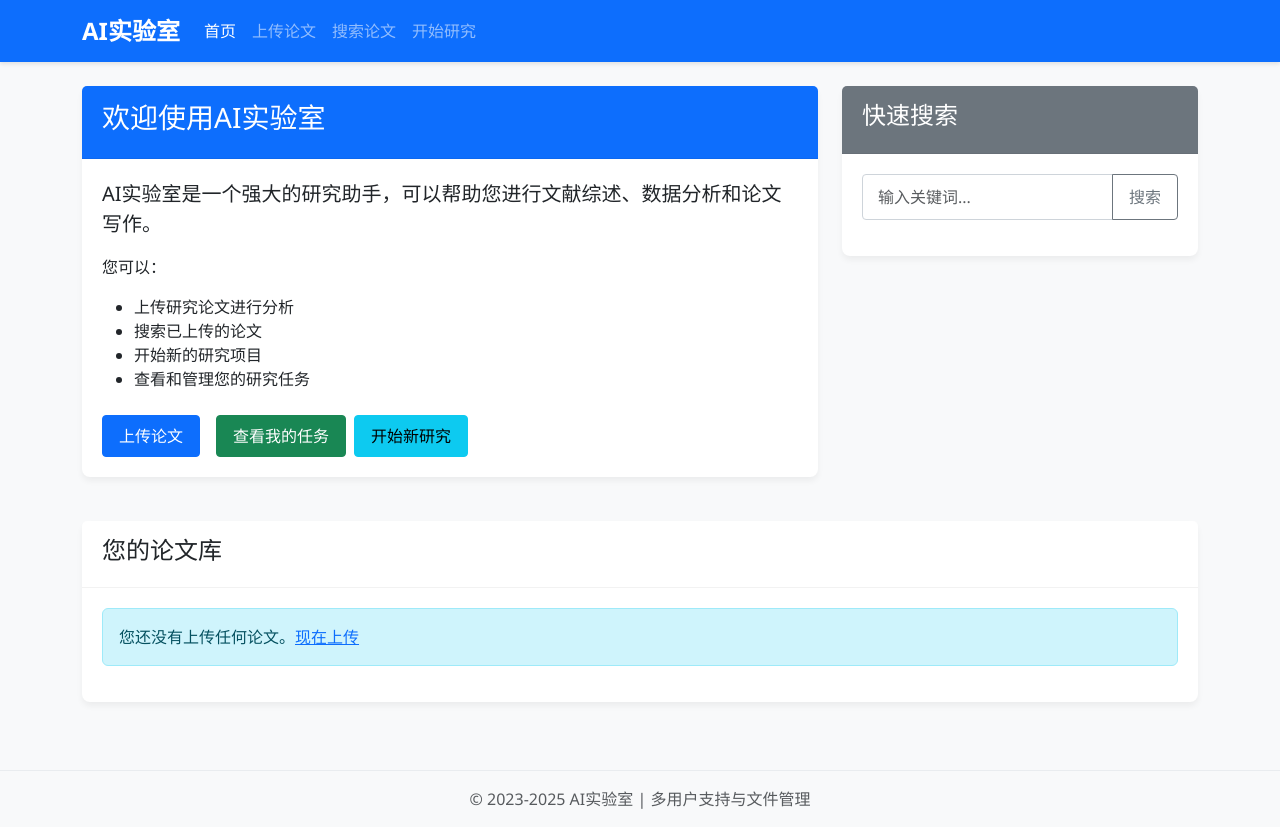
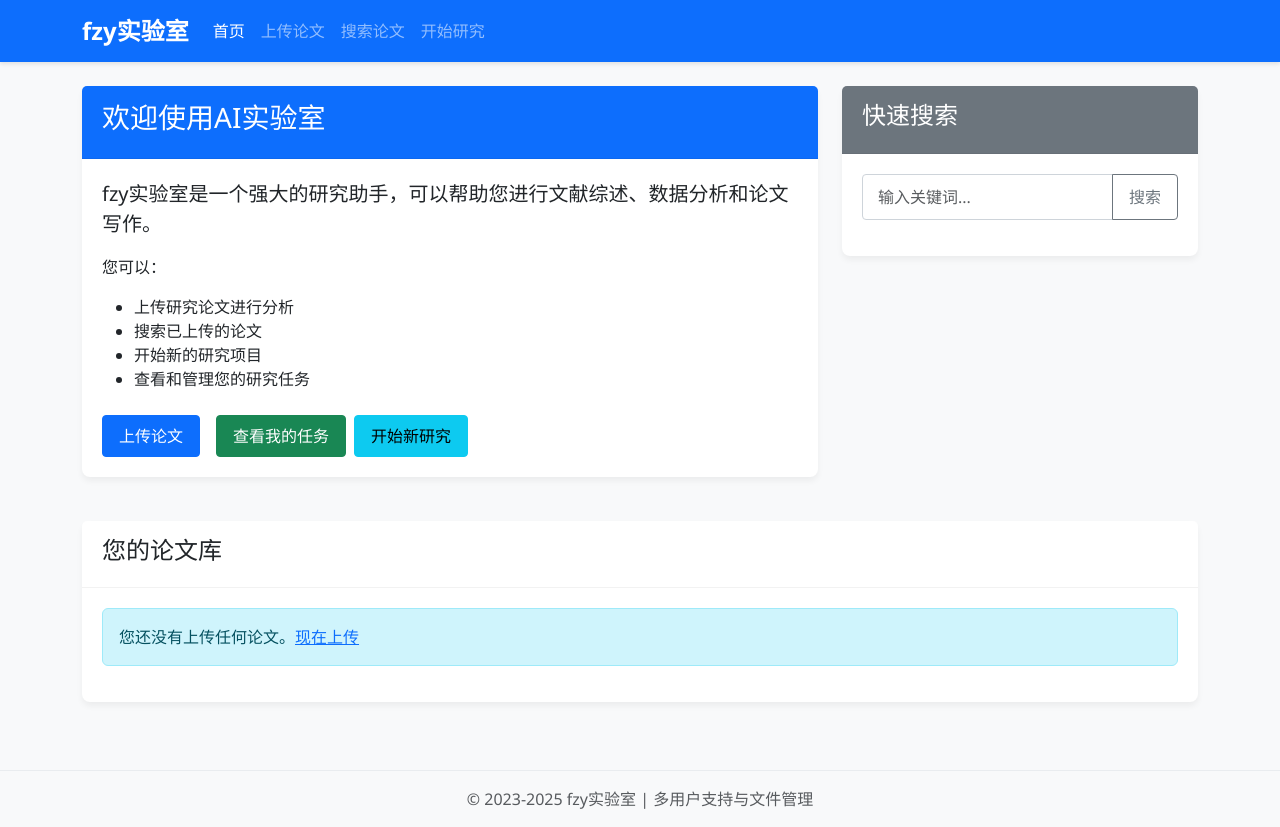
Before and after one commit to FuZhongyuan/AgentLaboratory-fzy, a Flask app: page / in a window 1280 px wide. Run offline with Flask 3, Linux system fonts and the light colour scheme; data comes from the database, SQL or seed files in the repository; data that the repository does not hold is empty.

Commit message:
加入了个人水印

```diff
--- a/app.py
+++ b/app.py
@@ -452,7 +452,7 @@ def run_research_task(task_id, user_id, topic, config_path):
     后台运行研究任务
     """
     if not AI_LAB_AVAILABLE:
-        update_task_status(task_id, 'failed', error_message="AI实验室模块不可用")
+        update_task_status(task_id, 'failed', error_message="fzy实验室模块不可用")
         return
 
     try:
@@ -1370,7 +1370,7 @@ def continue_research_task(task_id, user_id, state_path, phase):
         phase (str): 恢复的阶段
     """
     if not AI_LAB_AVAILABLE:
-        update_task_status(task_id, 'failed', error_message="AI实验室模块不可用")
+        update_task_status(task_id, 'failed', error_message="fzy实验室模块不可用")
         return
 
     try:
--- a/experiment_configs/MATH_agentlab.yaml
+++ b/experiment_configs/MATH_agentlab.yaml
@@ -7,7 +7,7 @@ research-topic: "Your goal is to design reasoning and prompt engineering techniq
 # Here you can put your OpenAI API key--if you don't have one or OpenAI doesn't work for you, you can also instead use `deepseek-api-key`
 api-key: "OPENAI-API-KEY-HERE"
 # or deepseek-api-key: "DEEPSEEK-API-KEY-HERE"
-# Agent Laboratory backend
+# fzy Agent backend
 llm-backend: o4-mini-yunwu
 # Literature review backend
 lit-review-backend: "o3-mini"
--- a/experiment_configs/MATH_agentrxiv.yaml
+++ b/experiment_configs/MATH_agentrxiv.yaml
@@ -7,7 +7,7 @@ research-topic: "Your goal is to design reasoning and prompt engineering techniq
 # Here you can put your OpenAI API key--if you don't have one or OpenAI doesn't work for you, you can also instead use `deepseek-api-key`
 api-key: "OPENAI-API-KEY-HERE"
 # or deepseek-api-key: "DEEPSEEK-API-KEY-HERE"
-# Agent Laboratory backend
+# fzy Agent backend
 llm-backend: "o3-mini"
 # Literature review backend
 lit-review-backend: "o3-mini"
--- a/papersolver.py
+++ b/papersolver.py
@@ -530,7 +530,7 @@ class PaperSolver:
                 methods_str += f"You ABSOLUTELY must without fail also include Figure_1.png in your paper using {fig1_text} on a new line.\n"
             elif os.path.exists("Figure_2.png"):
                 methods_str += f"You ABSOLUTELY must without fail also include Figure_2.png in your paper using {fig2_text} on a new line.\n"
-        if section is not None and section == "scaffold": section_cmd = f"Your objective right now is to only build the scaffolding for the paper. You should not include any text in the body of the paper, but should have an empty scaffold for each of the sections.  Where the sections go, write [ABSTRACT HERE] for abstract, and write [INTRODUCTION HERE] for the introduction... etc. Your paper should have the following sections: 1. Abstract 2. Introduction, 3. Background, 4. Related Work 5. Methods, 6. Experimental Setup 7. Results, and 8. Discussion. Just create the scaffolding as compilable latex. Your title should start with Research Report: [title here] where title here is a title you choose. For author write Agent Laboratory."
+        if section is not None and section == "scaffold": section_cmd = f"Your objective right now is to only build the scaffolding for the paper. You should not include any text in the body of the paper, but should have an empty scaffold for each of the sections.  Where the sections go, write [ABSTRACT HERE] for abstract, and write [INTRODUCTION HERE] for the introduction... etc. Your paper should have the following sections: 1. Abstract 2. Introduction, 3. Background, 4. Related Work 5. Methods, 6. Experimental Setup 7. Results, and 8. Discussion. Just create the scaffolding as compilable latex. Your title should start with Research Report: [title here] where title here is a title you choose. For author write fzy Agent."
         elif section is not None: section_cmd = f"Your only goal is to generate latex for the following {section}. DO NOT INCLUDE ANY PACKAGES OR ANY SECTION COMMANDS. DO NOT INCLUDE A TITLE OR DATE ONLY TEXT. You only have to generate text for this specific section and do not have to output anything else. {length} I repeat DO NOT INCLUDE ANY PACKAGES OR ANY SECTION COMMANDS. DO NOT INCLUDE A TITLE OR DATE ONLY TEXT. Use as many equations as you find necessary. You should include mathematical equations, numbers, and tables where necessary. Remember that to include a percentage sign % you must add a backslash \% or else it will become a comment. Here are some tips {per_section_tips[section]}  {methods_str}.\n\n"
         else: section_cmd = ""
         paper_len = sum([i.strip(string.punctuation).isalpha() for i in ("".join(self.paper_lines)).split()])
--- a/static/js/main.js
+++ b/static/js/main.js
@@ -1,5 +1,5 @@
 /**
- * AI实验室前端交互脚本
+ * fzy实验室前端交互脚本
  */
 
 document.addEventListener('DOMContentLoaded', function() {
--- a/templates/index.html
+++ b/templates/index.html
@@ -1,6 +1,6 @@
 {% extends "layout.html" %}
 
-{% block title %}首页 - AI实验室{% endblock %}
+{% block title %}首页 - fzy实验室{% endblock %}
 
 {% block content %}
 <div class="row">
@@ -10,7 +10,7 @@
                 <h3>欢迎使用AI实验室</h3>
             </div>
             <div class="card-body">
-                <p class="lead">AI实验室是一个强大的研究助手，可以帮助您进行文献综述、数据分析和论文写作。</p>
+                <p class="lead">fzy实验室是一个强大的研究助手，可以帮助您进行文献综述、数据分析和论文写作。</p>
                 <p>您可以：</p>
                 <ul>
                     <li>上传研究论文进行分析</li>
--- a/templates/layout.html
+++ b/templates/layout.html
@@ -3,7 +3,7 @@
 <head>
     <meta charset="UTF-8">
     <meta name="viewport" content="width=device-width, initial-scale=1.0">
-    <title>{% block title %}AI实验室{% endblock %}</title>
+    <title>{% block title %}fzy实验室{% endblock %}</title>
     <link rel="stylesheet" href="https://cdn.jsdelivr.net/npm/bootstrap@5.3.0/dist/css/bootstrap.min.css">
     <link rel="stylesheet" href="https://cdn.jsdelivr.net/npm/bootstrap-icons@1.11.0/font/bootstrap-icons.css">
     <link rel="stylesheet" href="{{ url_for('static', filename='css/style.css') }}">
@@ -12,7 +12,7 @@
 <body>
     <nav class="navbar navbar-expand-lg navbar-dark bg-primary">
         <div class="container">
-            <a class="navbar-brand" href="{{ url_for('index') }}">AI实验室</a>
+            <a class="navbar-brand" href="{{ url_for('index') }}">fzy实验室</a>
             <button class="navbar-toggler" type="button" data-bs-toggle="collapse" data-bs-target="#navbarNav">
                 <span class="navbar-toggler-icon"></span>
             </button>
@@ -324,7 +324,7 @@
 
     <footer class="footer mt-5 py-3 bg-light">
         <div class="container text-center">
-            <span class="text-muted">© 2023-2025 AI实验室 | 多用户支持与文件管理</span>
+            <span class="text-muted">© 2023-2025 fzy实验室 | 多用户支持与文件管理</span>
         </div>
     </footer>
 
--- a/templates/search.html
+++ b/templates/search.html
@@ -1,6 +1,6 @@
 {% extends "layout.html" %}
 
-{% block title %}搜索论文 - AI实验室{% endblock %}
+{% block title %}搜索论文 - fzy实验室{% endblock %}
 
 {% block content %}
 <div class="row justify-content-center mb-4">
--- a/templates/upload.html
+++ b/templates/upload.html
@@ -1,6 +1,6 @@
 {% extends "layout.html" %}
 
-{% block title %}上传论文 - AI实验室{% endblock %}
+{% block title %}上传论文 - fzy实验室{% endblock %}
 
 {% block content %}
 <div class="row justify-content-center">
--- a/templates/view.html
+++ b/templates/view.html
@@ -1,6 +1,6 @@
 {% extends "layout.html" %}
 
-{% block title %}查看论文 - {{ paper.filename }} - AI实验室{% endblock %}
+{% block title %}查看论文 - {{ paper.filename }} - fzy实验室{% endblock %}
 
 {% block content %}
 <div class="row mb-3">
```
Also changed, not shown: README.translation.md (+1 -1 lines), README.md, readme/README-chinese.md.
